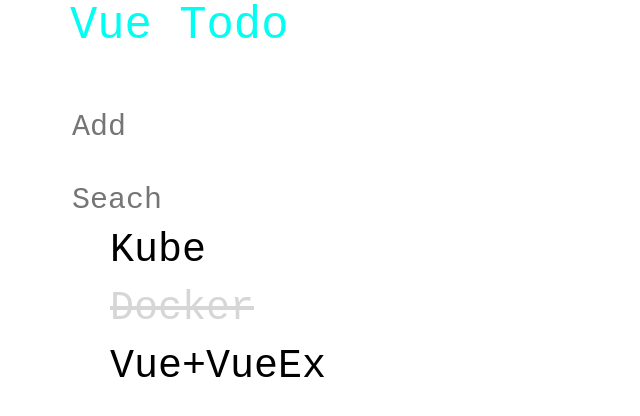
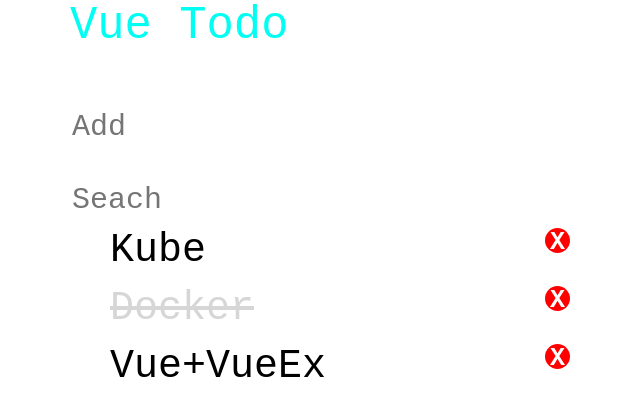
Before and after one commit to AliSawari/vue-todo, a Vue app: page / in a window 1280 px wide. Shown: the top 416 px of the page, without its empty margins (320-960 px from the left). Built offline with nearby package versions, Linux system fonts and the light colour scheme.

Commit message:
removing todos !

```diff
--- a/src/components/App.vue
+++ b/src/components/App.vue
@@ -1,6 +1,8 @@
 <template>
   <div>
-    <div><Welcome /></div>
+    <div>
+      <Welcome/>
+    </div>
     <div>
       <Todos/>
     </div>
@@ -67,4 +69,5 @@
   text-decoration: line-through;
   color: #d6d6d6;
 }
+
 </style>
--- a/src/components/Todo.vue
+++ b/src/components/Todo.vue
@@ -2,6 +2,7 @@
   <div>
     <li @click="$emit('toggle',todo)" :class="{completed: todo.done}">
       {{todo.title}}
+      <span title="Delete" @click="$emit('del', todo)" class="del"><b>X</b></span>
     </li>
   </div>
 </template>
@@ -12,3 +13,17 @@
   props: ["todo"]
 };
 </script>
+
+<style>
+.del {
+  font-size: 25px;
+  float: right;
+  color: #fff;
+  border: 1px solid inherit;
+  background-color: red;
+  height: 25px;
+  width: 25px;
+  text-align: center;
+  border-radius: 50%;
+}
+</style>
--- a/src/components/TodoList.vue
+++ b/src/components/TodoList.vue
@@ -1,7 +1,7 @@
 <template>
   <div>
     <ul v-for="t in todos" :key="t.id" >
-      <Todo @toggle="$emit('toggle',t)" :todo="t" />
+      <Todo @del="$emit('del', t)" @toggle="$emit('toggle',t)" :todo="t" />
     </ul>
   </div>
 </template>
--- a/src/components/Todos.vue
+++ b/src/components/Todos.vue
@@ -7,7 +7,7 @@
       <TodosSearch @searchText="handleSearch"/>
     </div>
     <div>
-      <TodosList @toggle="handleToggle" :todos="todoHandler()"/>
+      <TodosList @del="handleDel" @toggle="handleToggle" :todos="todoHandler()"/>
     </div>
   </div>
 </template>
@@ -49,11 +49,14 @@
       this.searchText = txt.toLowerCase()
     },
 
+    handleDel(todo){
+      this.todos = this.todos.filter(t => t !== todo ? t : null)
+    },
+
     todoHandler(){
       let txt = this.searchText
       if(txt){
-        let fil = this.todos.filter(t => t.title.toLowerCase().includes(txt) ? t : null)
-        return fil
+        return this.todos.filter(t => t.title.toLowerCase().includes(txt) ? t : null)
       } else {
         return this.todos
       }
```
